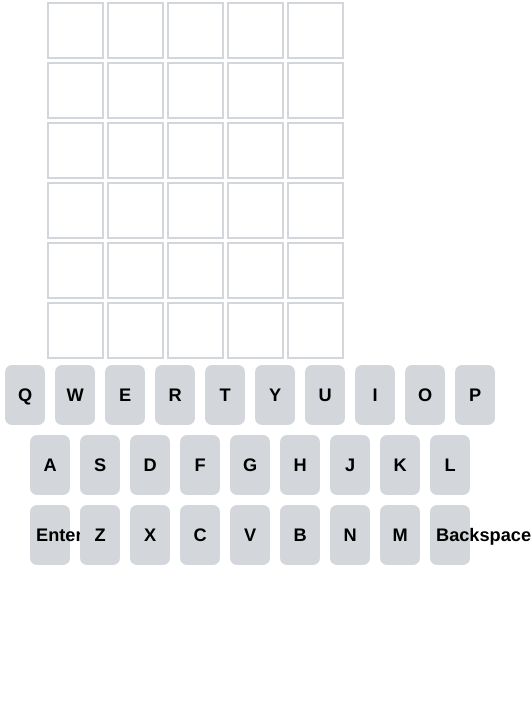
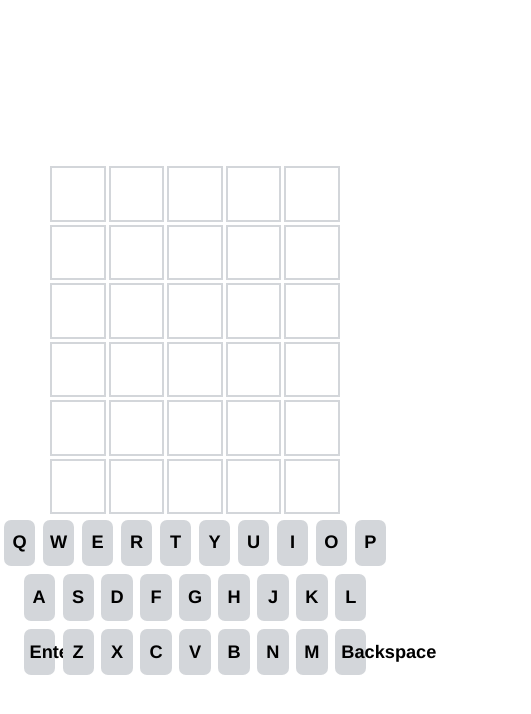
Before and after one commit to SickkMade/cn-wordle-react, a React (Vite) app: page / in a window 390 px wide. Shown: the top 714 px of the page, 531 px wide, since content can reach past the window. Built offline with nearby package versions, Linux system fonts and the light colour scheme.

Commit message:
working on phone media quiereies but my laptop is 1%)

```diff
--- a/src/css/wordlegame.css
+++ b/src/css/wordlegame.css
@@ -113,3 +113,9 @@
         color: white;
     }
 }
+
+@media (max-width: 500px) {
+    .wordlegame--div{
+        width:75vw;
+    }
+}
--- a/src/css/wordlekeyboard.css
+++ b/src/css/wordlekeyboard.css
@@ -49,3 +49,9 @@
       color:white;
     }
 }
+
+@media (max-width: 500px) {
+    .wordlekeyboard{
+        width:100vw;
+    }
+}
--- a/src/index.css
+++ b/src/index.css
@@ -1,5 +1,9 @@
 body{
   margin:0;
+  display:flex;
+  justify-content: center;
+  align-items: center;
+  height:100dvh;
 }
 
 :root{
```
